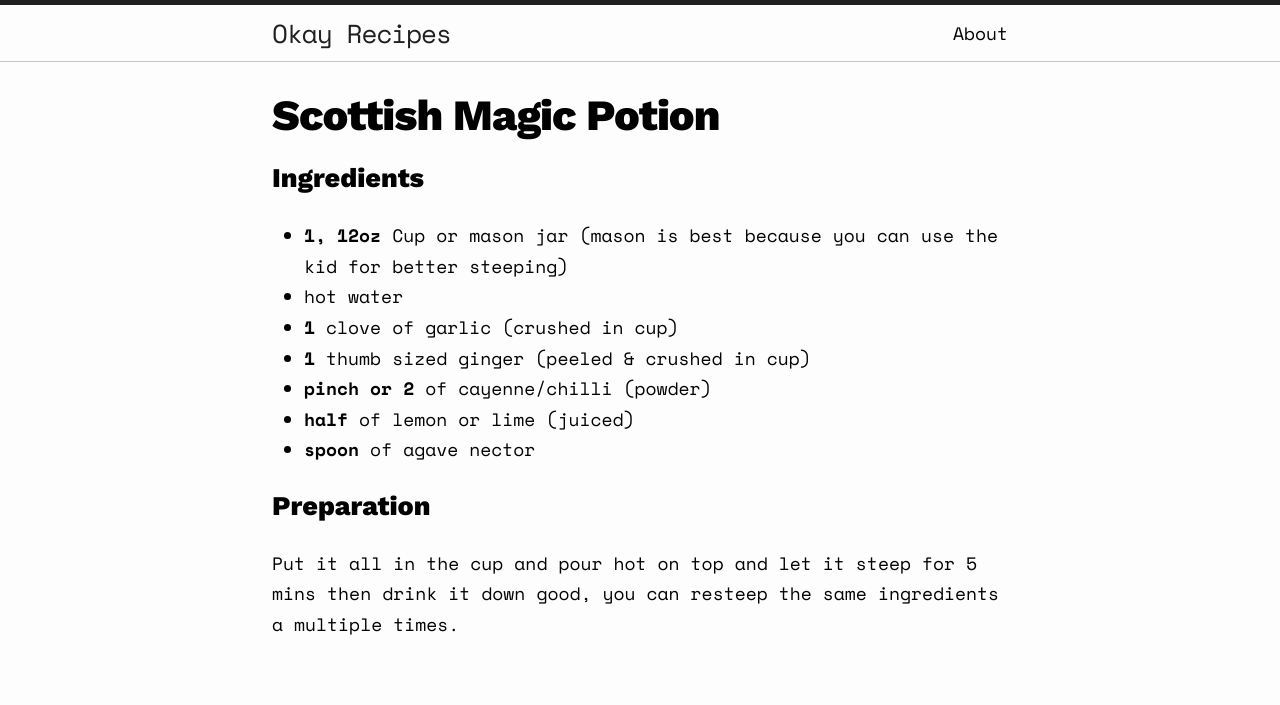
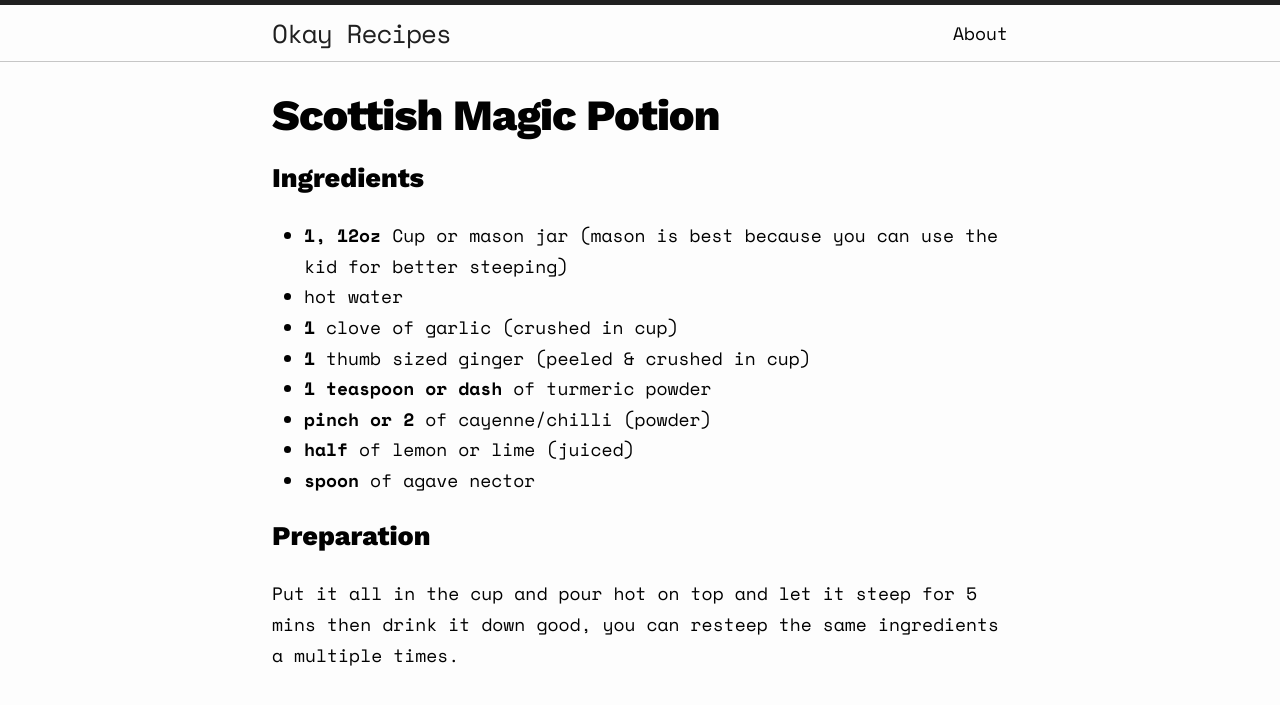
Before and after one commit to okayjeffrey/vegan-recipes, a Jekyll site: the page built from _posts/2014-2-14-scottish-magic-drink.md, in a window 1280 px wide. Shown: the top 705 px of the page. Built offline with Jekyll 4.4.1, drawn with Linux system fonts in a browser that asks for light colours.

Commit message:
Update 2014-2-14-scottish-magic-drink.md

```diff
--- a/_posts/2014-2-14-scottish-magic-drink.md
+++ b/_posts/2014-2-14-scottish-magic-drink.md
@@ -13,6 +13,7 @@ permalink: /:categories/:title/
 - hot water
 - **1** clove of garlic (crushed in cup)
 - **1** thumb sized ginger (peeled & crushed in cup)
+- **1 teaspoon or dash** of turmeric powder
 - **pinch or 2** of cayenne/chilli (powder)
 - **half** of lemon or lime (juiced)
 - **spoon** of agave nector
```
